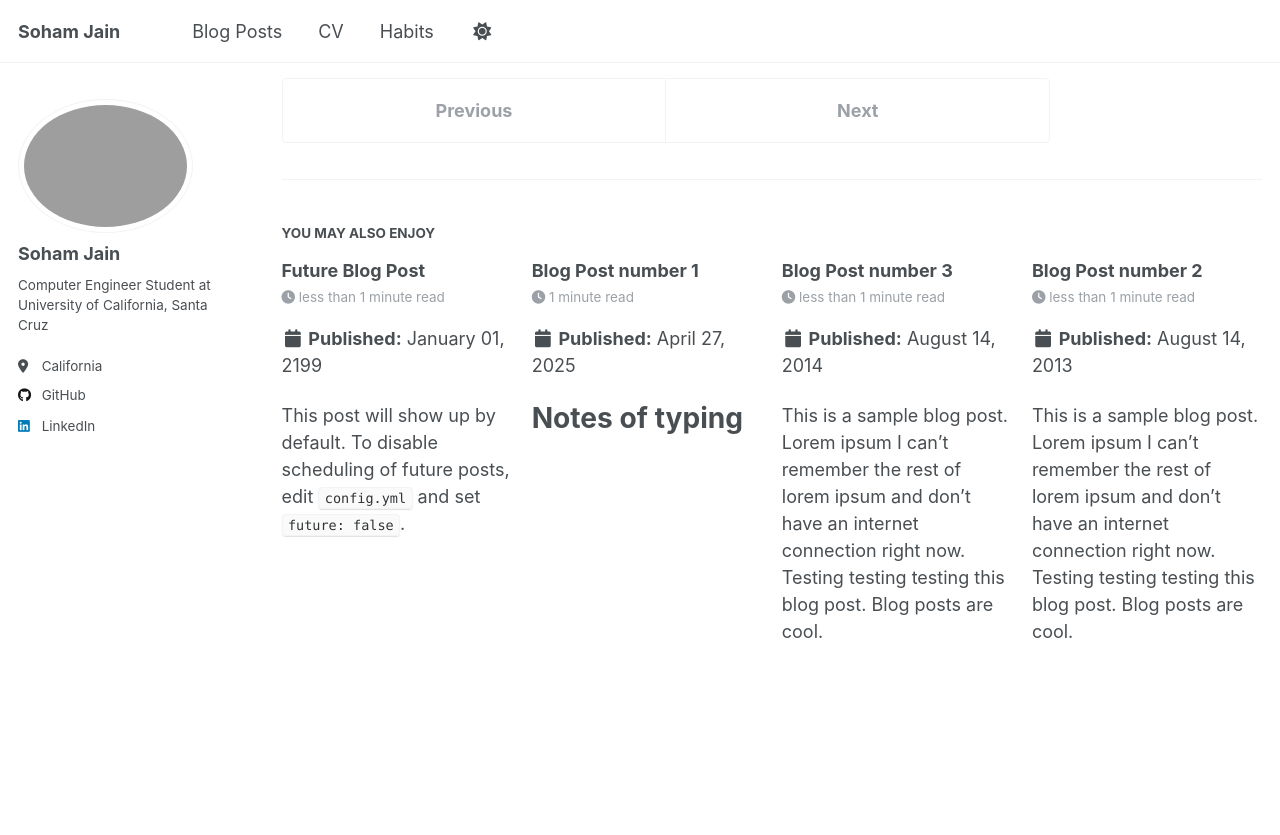
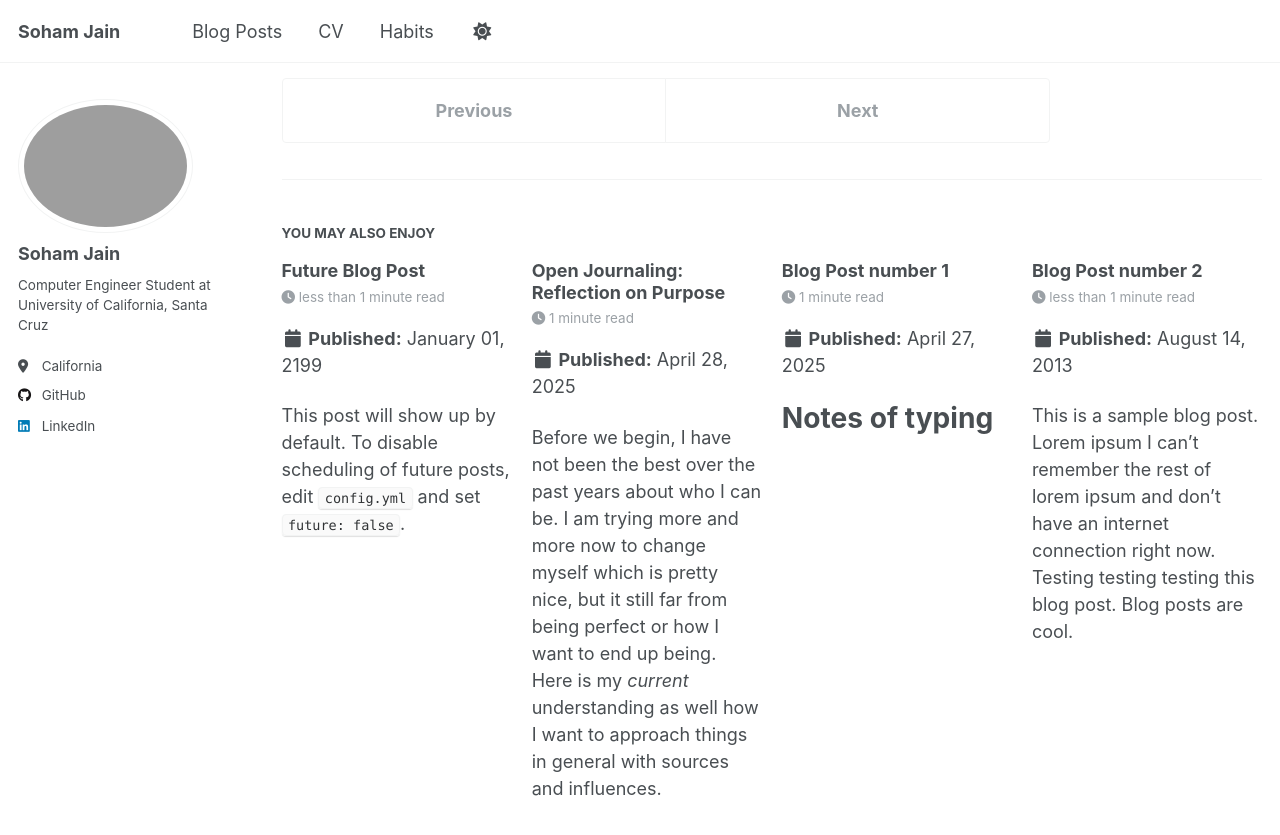
Before and after one commit to J8Soham/J8Soham.github.io, a Jekyll site: the page built from _posts/2025-04-19-blog-post-4.md, in a window 1280 px wide and 900 px high, scrolled down 1379 px. Shown: the top 835 px of the window. Built offline with Jekyll 4.4.1, drawn with Linux system fonts in a browser that asks for light colours.

Commit message:
April-28

```diff
--- a/_posts/2014-08-14-blog-post-3.md
+++ /dev/null
@@ -1,20 +0,0 @@
----
-title: 'Blog Post number 3'
-date: 2014-08-14
-permalink: /posts/2014/08/blog-post-3/
-tags:
-  - cool posts
-  - category1
-  - category2
----
-
-This is a sample blog post. Lorem ipsum I can't remember the rest of lorem ipsum and don't have an internet connection right now. Testing testing testing this blog post. Blog posts are cool.
-
-Headings are cool
-======
-
-You can have many headings
-======
-
-Aren't headings cool?
-------
--- /dev/null
+++ b/_posts/2025-04-28-blog-post-3.md
@@ -0,0 +1,30 @@
+---
+title: 'Open Journaling: Reflection on Purpose'
+date: 2025-04-28
+permalink: /posts/2025/04/blog-post-3/
+tags:
+  - cool posts
+  - category1
+  - category2
+---
+
+
+Before we begin, I have not been the best over the past years about who I can be. I am trying more and more now to change myself which is pretty nice, but it still far from being perfect or how I want to end up being. Here is my *current* understanding as well how I want to approach things in general with sources and influences.
+
+lol, just start
+======
+So I was thinking that I should live life as a good person.
+
+Well that's it
+======
+So a bit of a rant I was not really able to get a lot of the productive work that I wanted to have done this weekend really done which kindof sucks. But hey what can I say my classes have been generally really chill and I like being able to relax and not have to litreally fight myself to death everyday.
+
+Sources
+------
+Wisecrack:
+Description: This has been a really big influence on my understanding of certain topics and way to approach the world. I think my first exposure to them was probably around the time of COVID like many other things. I think the first thing was that I was already exposed to sites like spark notes and so their video essays on books was really interesting for me as it was a really fun way to learn.
+[Wisecrack: ](https://youtu.be/1AwaNW-Kwx0?si=1FFHZgLh5SbW6qpH)
+[Wisecrack: ](https://youtu.be/iHT-xeU1LEk?si=N7NcO85O4UE3REwP)
+
+
+Other honorable and influential sources in no specific order: Technoblade, [This ad](https://www.youtube.com/watch?v=K9vFWA1rnWc), Donnie Darko, ...
```
Also changed, not shown: _pages/habits.md (+4 -4 lines), _posts/2025-04-19-blog-post-4.md (renamed from _posts/2015-08-14-blog-post-4.md), _posts/2025-04-27-blog-post-1.md (renamed from _posts/2012-08-14-blog-post-1.md).
